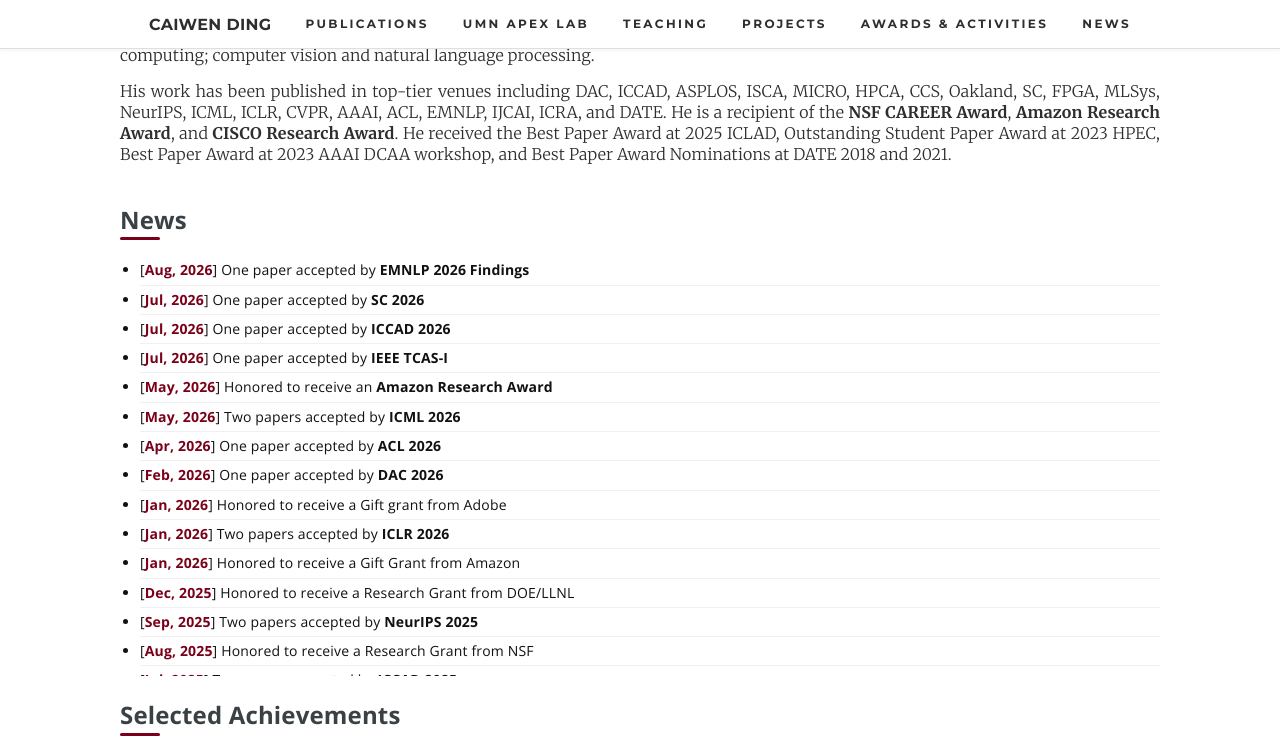
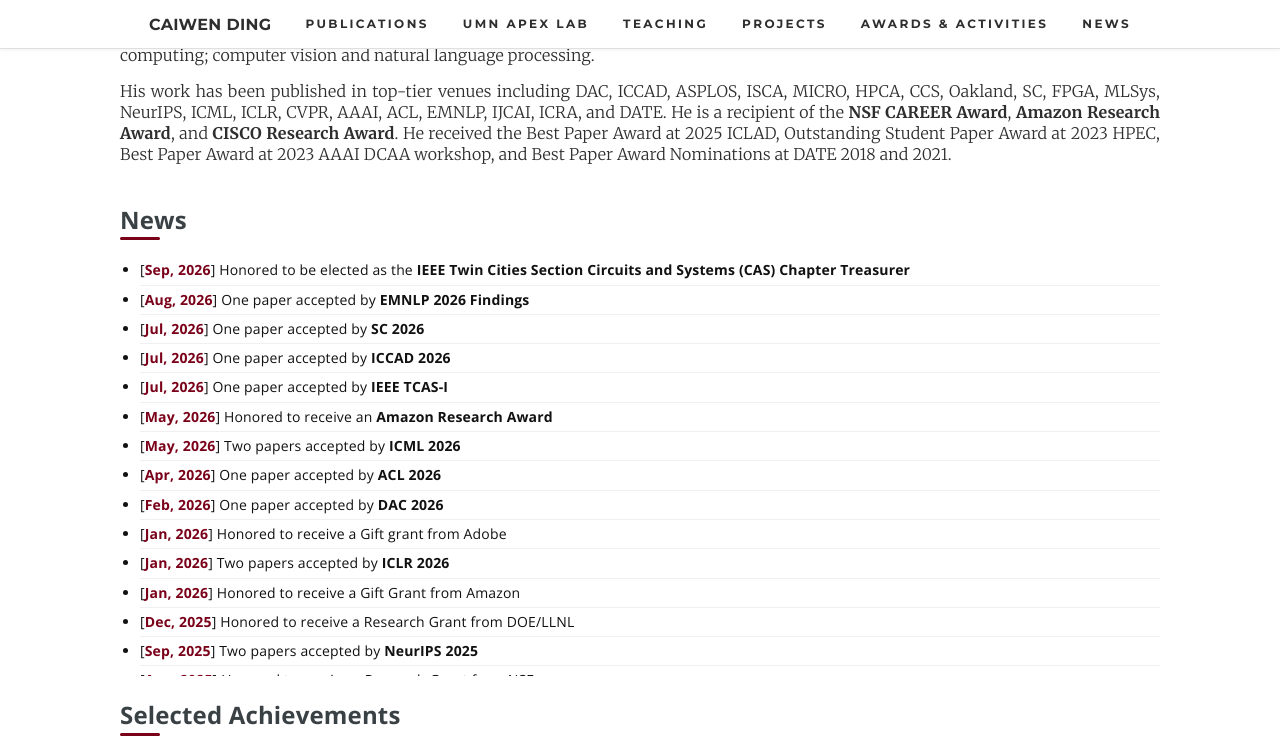
Before and after one commit to caiwending/caiwending.github.io, a Jekyll site: the page built from index.html, in a window 1280 px wide and 900 px high, scrolled down 543 px, cut to the strip 0-748 px from the top of the window. Built offline with Jekyll 4.4.1, drawn with Linux system fonts in a browser that asks for light colours; the list of posts is cut into pages by our own code.

Commit message:
Add IEEE Twin Cities CAS Chapter Treasurer news

```diff
--- a/_data/news.yml
+++ b/_data/news.yml
@@ -1,3 +1,7 @@
+- label: service
+  title: "Honored to be elected as the <strong>IEEE Twin Cities Section Circuits and Systems (CAS) Chapter Treasurer</strong>"
+  date: Sep, 2026
+
 - label: paper
   title: "One paper accepted by <strong>EMNLP 2026 Findings</strong>"
   date: Aug, 2026
```
